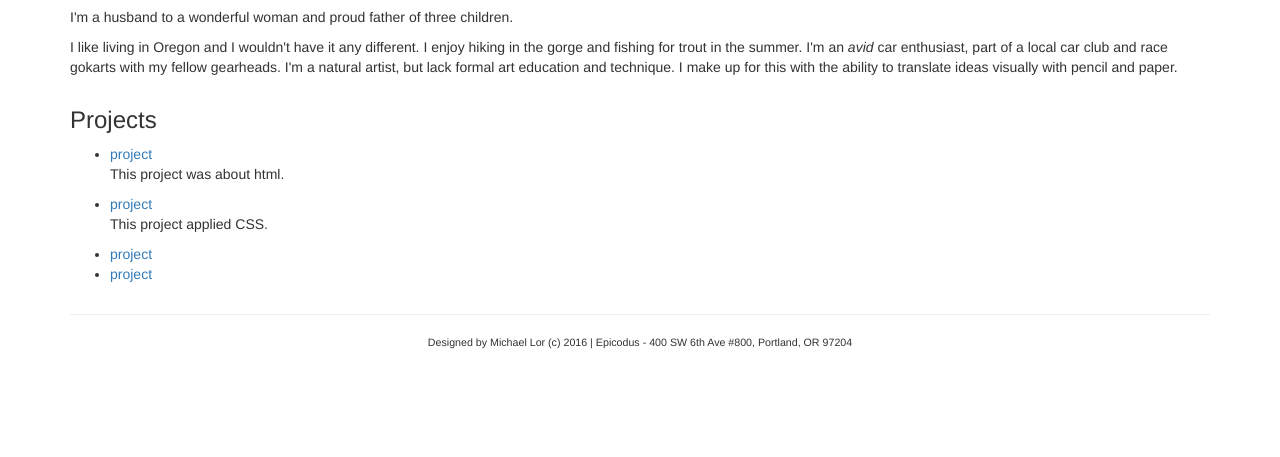
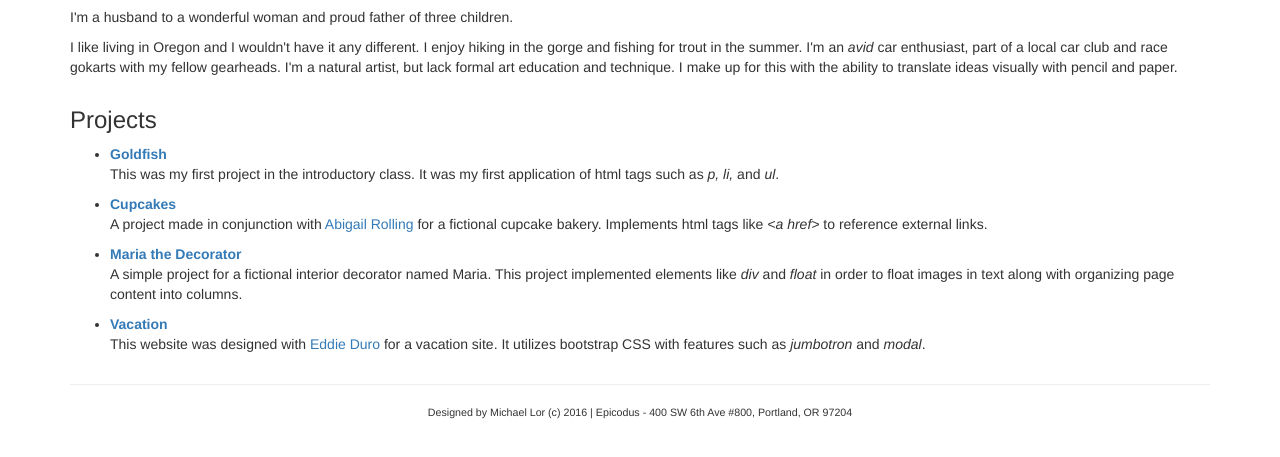
Before and after one commit to michaellor/michaellor.github.portfolio, a plain HTML site: page index.html in a window 1280 px wide. Shown: the part 321-778 px from the top of the page. Drawn offline with nearby package versions, Linux system fonts and the light colour scheme.

Commit message:
added href urls and descriptions to the projects section

```diff
--- a/index.html
+++ b/index.html
@@ -48,12 +48,14 @@
     <div class="container">
       <h3>Projects</h3>
       <ul>
-        <li><a href="#">project</a></li>
-        <p>This project was about html.</p>
-        <li><a href="#">project</a></li>
-        <p>This project applied CSS.</p>
-        <li><a href="#">project</a></li>
-        <li><a href="#">project</a></li>
+        <li><a href="https://github.com/michaellor/EpicodusDay2/blob/master/goldfish.html"><strong>Goldfish</strong></a></li>
+        <p>This was my first project in the introductory class. It was my first application of html tags such as <em>p, li,</em> and <em>ul</em>.</p>
+        <li><a href="https://github.com/michaellor/cupcake"><strong>Cupcakes</strong></a></li>
+        <p>A project made in conjunction with <a href="http://www.abbyrolling.com">Abigail Rolling</a> for a fictional cupcake bakery. Implements html tags like <em>&lt;a href&gt;</em> to reference external links.
+        <li><a href="https://github.com/michaellor/interior_decorator"><strong>Maria the Decorator</strong></a></li>
+        <p>A simple project for a fictional interior decorator named Maria. This project implemented elements like <em>div</em> and <em>float</em> in order to float images in text along with organizing page content into columns.</p>
+        <li><a href="https://github.com/michaellor/vacation/blob/master/index.html"><strong>Vacation</strong></a></li>
+        <p>This website was designed with <a href="http://www.eddy.com">Eddie Duro</a> for a vacation site. It utilizes bootstrap CSS with features such as <em>jumbotron</em> and <em>modal</em>.</p>
       </ul>
     </div>
 
```
